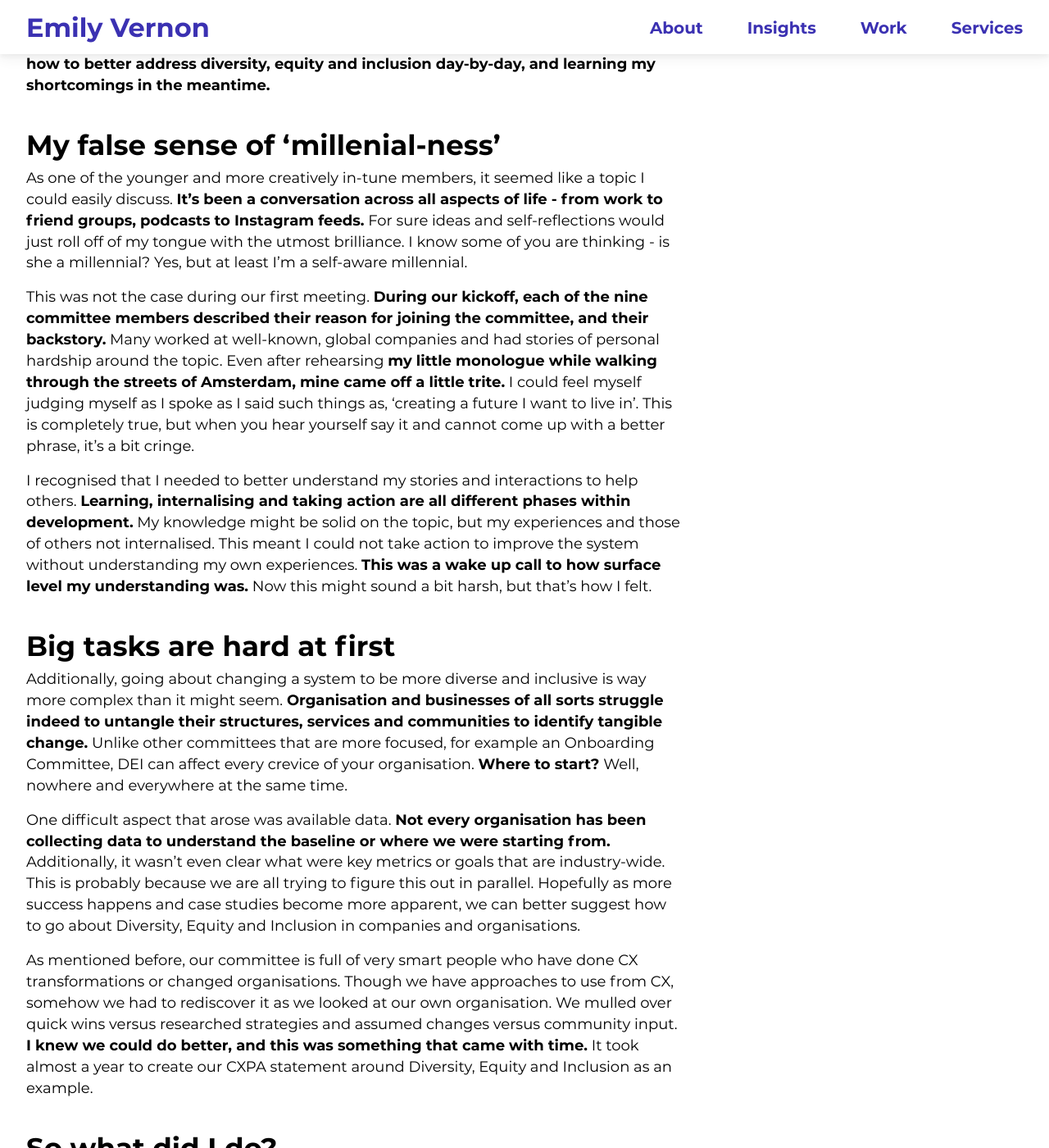
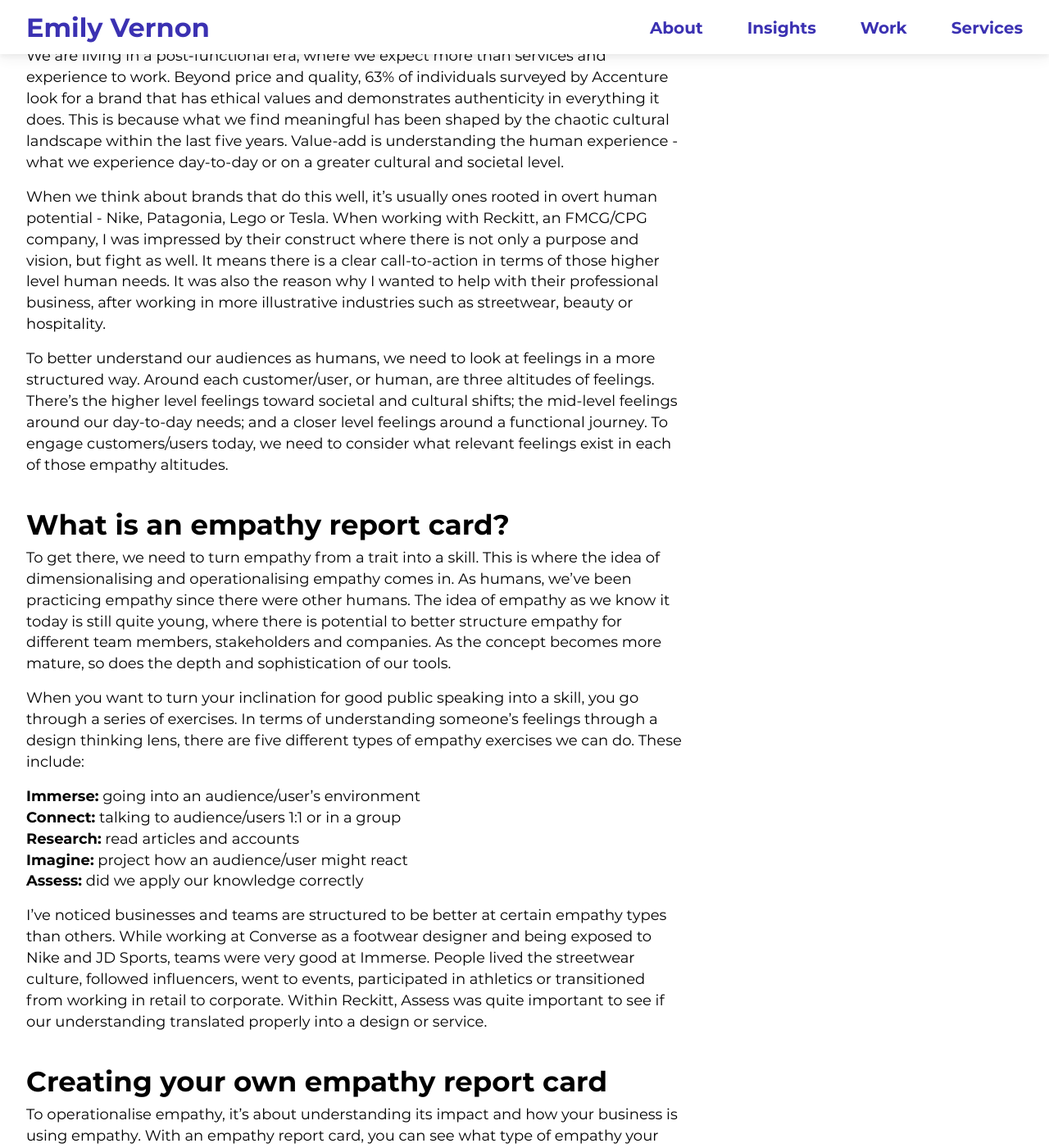
Before and after one commit to emilygv/emilyvernon.com, a Jekyll site: the page built from _posts/2022-10-27-what-is-your-empathy-report-card.md, in a window 1280 px wide and 1400 px high, scrolled down 1125 px. Shown: the whole window at 82% size. Built offline with Jekyll 4.4.1, drawn with Linux system fonts in a browser that asks for light colours; some of the changed text lies outside the part shown.

Commit message:
Update 2022-10-27-what-is-your-empathy-report-card.md

```diff
--- a/_posts/2022-10-27-what-is-your-empathy-report-card.md
+++ b/_posts/2022-10-27-what-is-your-empathy-report-card.md
@@ -9,44 +9,58 @@ further_reading:
 
 ---
 
-**Let’s start with a backstory. Almost two years ago I signed up for a Diversity, Equity and Inclusion Committee within a worldwide CX organisation, CXPA. This is two years ago when DEI was coming more into the spotlight. Learning and making an impact were the main reasons for this decision. Furthermore, I felt my experience within corporate and non-corporate organisations, as well as living in multiple countries could help with this effort.**
+**More often, brands and companies respond to larger cultural moments versus the traditional purchase moments or everyday occasions. Today, customer and brand experience is about human centricity versus customer/user-centricity, however this requires a proactive approach to genuinely add value. Identifying what type of empathy you and your team use through an empathy report card can be helpful.**
 
 **What we'll cover:**
 * TOC
 {:toc}
 
-Let me also admit, I believed my millennial-ness would be an asset. Yes, cue the eye roll. **As a creative who is highly aware of cultivating diverse thinking, perspective and backgrounds, it seemed like a logical assumption.** Let me tell you, this is a topic more complex than any I worked on in the past and my millennial-ness was only a minor benefit.
+When we consider a customer experience empathetically, it’s still on a functional journey level. What does the customer/user want to achieve, and how are they feeling throughout the process. The fact that customer experience is being adopted on a wider scale across multiple industries is fantastic. My intent is to discuss the next wave of customer experience, which includes operationalised (if you will) empathy to make it more impactful to the function and overall brand journey.
 
-As a project-based learner, I am someone who learns by doing. **This usually means self-educating on-the-go, and uncovering missing pieces of information along the way.** It’s like a never-ending night of improv. However, this was different from trying to tie up my existing understanding into a neat blog post. **Like many others, I am figuring out how to better address diversity, equity and inclusion day-by-day, and learning my shortcomings in the meantime.**
+## Elevating to human centricity
 
-## My false sense of ‘millenial-ness’
+We are living in a post-functional era, where we expect more than services and experience to work. Beyond price and quality, 63% of individuals surveyed by Accenture look for a brand that has ethical values and demonstrates authenticity in everything it does. This is because what we find meaningful has been shaped by the chaotic cultural landscape within the last five years. Value-add is understanding the human experience - what we experience day-to-day or on a greater cultural and societal level.
 
-As one of the younger and more creatively in-tune members, it seemed like a topic I could easily discuss. **It’s been a conversation across all aspects of life - from work to friend groups, podcasts to Instagram feeds.** For sure ideas and self-reflections would just roll off of my tongue with the utmost brilliance. I know some of you are thinking - is she a millennial? Yes, but at least I’m a self-aware millennial.
+When we think about brands that do this well, it’s usually ones rooted in overt human potential - Nike, Patagonia, Lego or Tesla. When working with Reckitt, an FMCG/CPG company, I was impressed by their construct where there is not only a purpose and vision, but fight as well. It means there is a clear call-to-action in terms of those higher level human needs. It was also the reason why I wanted to help with their professional business, after working in more illustrative industries such as streetwear, beauty or hospitality.
 
-This was not the case during our first meeting. **During our kickoff, each of the nine committee members described their reason for joining the committee, and their backstory.** Many worked at well-known, global companies and had stories of personal hardship around the topic. Even after rehearsing **my little monologue while walking through the streets of Amsterdam, mine came off a little trite.** I could feel myself judging myself as I spoke as I said such things as, ‘creating a future I want to live in’. This is completely true, but when you hear yourself say it and cannot come up with a better phrase, it’s a bit cringe.
+To better understand our audiences as humans, we need to look at feelings in a more structured way. Around each customer/user, or human, are three altitudes of feelings. There’s the higher level feelings toward societal and cultural shifts; the mid-level feelings around our day-to-day needs; and a closer level feelings around a functional journey. To engage customers/users today, we need to consider what relevant feelings exist in each of those empathy altitudes.
 
-I recognised that I needed to better understand my stories and interactions to help others. **Learning, internalising and taking action are all different phases within development.** My knowledge might be solid on the topic, but my experiences and those of others not internalised. This meant I could not take action to improve the system without understanding my own experiences. **This was a wake up call to how surface level my understanding was.** Now this might sound a bit harsh, but that’s how I felt.
+## What is an empathy report card?
 
-## Big tasks are hard at first
+To get there, we need to turn empathy from a trait into a skill. This is where the idea of dimensionalising and operationalising empathy comes in. As humans, we’ve been practicing empathy since there were other humans. The idea of empathy as we know it today is still quite young, where there is potential to better structure empathy for different team members, stakeholders and companies. As the concept becomes more mature, so does the depth and sophistication of our tools.
 
-Additionally, going about changing a system to be more diverse and inclusive is way more complex than it might seem. **Organisation and businesses of all sorts struggle indeed to untangle their structures, services and communities to identify tangible change.** Unlike other committees that are more focused, for example an Onboarding Committee, DEI can affect every crevice of your organisation. **Where to start?** Well, nowhere and everywhere at the same time.
+When you want to turn your inclination for good public speaking into a skill, you go through a series of exercises. In terms of understanding someone’s feelings through a design thinking lens, there are five different types of empathy exercises we can do. These include:
 
-One difficult aspect that arose was available data. **Not every organisation has been collecting data to understand the baseline or where we were starting from.** Additionally, it wasn’t even clear what were key metrics or goals that are industry-wide. This is probably because we are all trying to figure this out in parallel. Hopefully as more success happens and case studies become more apparent, we can better suggest how to go about Diversity, Equity and Inclusion in companies and organisations.
+**Immerse:** going into an audience/user’s environment
+**Connect:** talking to audience/users 1:1 or in a group
+**Research:** read articles and accounts
+**Imagine:** project how an audience/user might react
+**Assess:** did we apply our knowledge correctly
 
-As mentioned before, our committee is full of very smart people who have done CX transformations or changed organisations. Though we have approaches to use from CX, somehow we had to rediscover it as we looked at our own organisation. We mulled over quick wins versus researched strategies and assumed changes versus community input. **I knew we could do better, and this was something that came with time.** It took almost a year to create our CXPA statement around Diversity, Equity and Inclusion as an example.
+I’ve noticed businesses and teams are structured to be better at certain empathy types than others. While working at Converse as a footwear designer and being exposed to Nike and JD Sports, teams were very good at Immerse. People lived the streetwear culture, followed influencers, went to events, participated in athletics or transitioned from working in retail to corporate. Within Reckitt, Assess was quite important to see if our understanding translated properly into a design or service.
 
-## So what did I do?
+## Creating your own empathy report card
 
-For a year - wow, it was actually two - I started reading, participating in easy projects and attending meetings. **When looking back and being honest with myself, my involvement was quite casual and at times distant.** Even with the experience, my expertise and authority still felt quite basic. We all know imposter syndrome is a thing, but there is a real difference when it is imposter syndrome around a life-changing topic. Put me in a room any day with a group of distracted CEOs and new design presentation, but I never want to be unprepared with people's feelings.
+To operationalise empathy, it’s about understanding its impact and how your business is using empathy. With an empathy report card, you can see what type of empathy your business or team does well, and what needs further exploration. The previous example being a footwear company versus FMCG/CPG. Furthermore, to see the value of empathy within an organization, it’s important to connect feelings to actions. What our customer/users feel affects what they think, affects what they say and do.
 
-It was two years into my committee participation when a project came across my email. **A leader was needed for the DEI Playbook for CX publication.** I didn’t think I was qualified nor prepared. However, I was inspired by a recent TechFleet experience, where everyone was doing agile together for the first time. **I thought, ‘this was the project I had been waiting for to learn more about DEI and become more engaged’.**
+This does not need to be complex. An empathy report card should include the following columns:
 
-There are some people who will have more confidence in this subject than others. In my case, it took time to find the right project and have enough confidence from listening for two years to then jump in. If you’re in a similar spot, don’t get discouraged. **Keep listening, keep learning and keep an eye out for that potential opportunity to contribute.**
+**Empathy type,** with the rows Immerse, Connect, Research, Imagine and Assess
+**Activities done,** toward the specific empathy type
+**Effectiveness score,** from 1-5 (5 being the best) on usage and usefulness
+**Things to improve,** what conversations or studies need to done to increase usage
+**Status,** use to track improvement whether ‘To do’, ‘In Progress’ and ‘Improved’
+
+I started to look at my own work within B2B through this empathy report card structure. There I realised that my insights into our customers’ feelings were over-indexing on the last three categories, Research, Imagine and Assess. This meant I could be making assumptions leading going down the wrong path, and started exploring to see if I could take a more Immersive and Connect approach. An empathy report card can keep us on-track as we build our understanding of our customers, users and/or patrons. It should not be scary like a grade school report card, but informative much like a dashboard.
+
+## Conclusion
+
+The customer/user journey today is changing, where value comes from the cumulative emotional journey with a brand or company. This means we need to shift from customer-centricity to human-centricity to speak to what us humans find valuable today. The foundation for this is understanding your customer/user, or human’s, altitudes of empathy, as well as evaluating what types of empathy your company or team uses with an empathy report card. Empathy has a great potential within businesses, and creating more structure and conventions can help it feel tangible, actionable and proactive as brands shift from helping customers to humans.
 
 ## Let’s summarise
 
-- Almost two years ago I joined a Diversity, Equity and Inclusion Committee
-- I realised how surface level my understand was within DEI
-- It took time for our organisation to unravel such a large subject
-- Imposter syndrome felt more real when dealing with a life-changing topic
-- When the right project came around, I was more engaged
+- By operationalising empathy, we can make it more useful
+- There is shift from customer-centricity to human-centricity that requires better tools
+- An empathy report card breaks down empathy into five distinct empathy types
+- An empathy report card is simple with only five columns
+- Companies and teams are better at certain types of empathy than others
```
